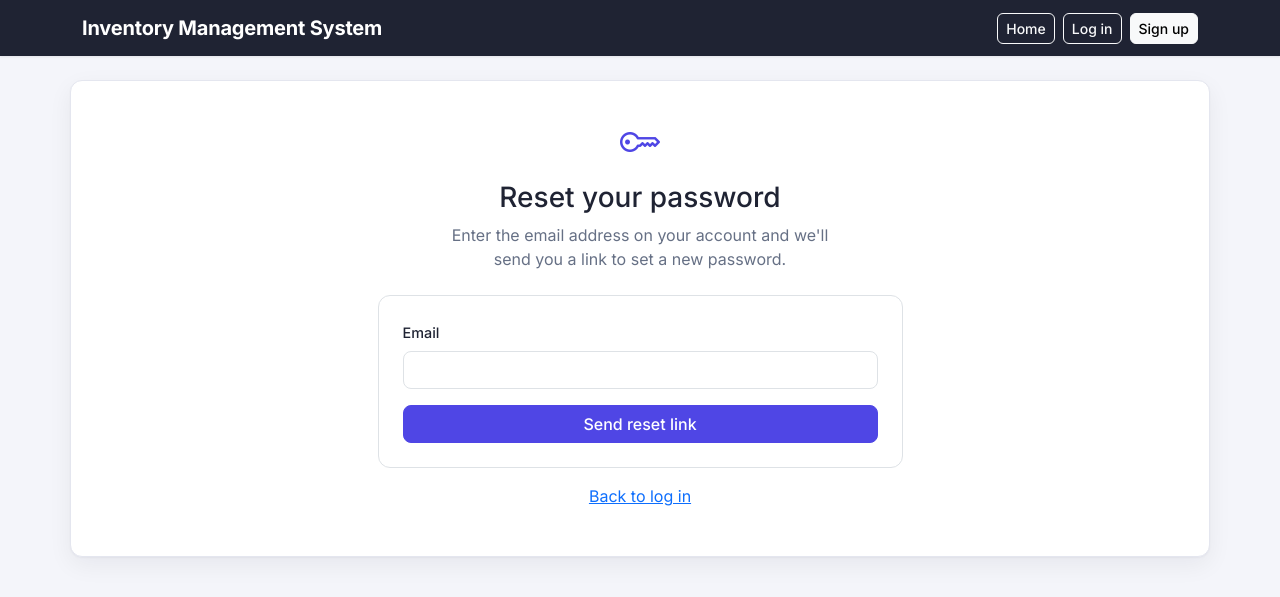
After one commit to abishek414/Inventory_Management_System, a Django app: page /password-reset/ in a window 1280 px wide. The commit adds this page. Shown: the top 597 px of the page. Run offline with Django 5.2, Linux system fonts and the light colour scheme.

Commit message:
Add forgot-password flow with email reset link

```diff
--- a/accounts/forms.py
+++ b/accounts/forms.py
@@ -1,5 +1,5 @@
 from django import forms
-from django.contrib.auth.forms import AuthenticationForm, UserCreationForm
+from django.contrib.auth.forms import AuthenticationForm, PasswordResetForm, SetPasswordForm, UserCreationForm
 
 from .models import User
 
@@ -42,3 +42,15 @@ class SignUpForm(BootstrapFormMixin, UserCreationForm):
 class LoginForm(BootstrapFormMixin, AuthenticationForm):
     """Just Django's built-in login form, styled to match the rest of the site."""
     pass
+
+
+class PasswordResetRequestForm(BootstrapFormMixin, PasswordResetForm):
+    """The "enter your email" form on the forgot-password page — just Django's
+    built-in form, styled to match the rest of the site."""
+    pass
+
+
+class SetNewPasswordForm(BootstrapFormMixin, SetPasswordForm):
+    """The "choose a new password" form reached from the emailed reset link —
+    just Django's built-in form, styled to match the rest of the site."""
+    pass
--- a/accounts/urls.py
+++ b/accounts/urls.py
@@ -2,7 +2,7 @@ from django.contrib.auth import views as auth_views
 from django.urls import path
 
 from . import views
-from .forms import LoginForm
+from .forms import LoginForm, PasswordResetRequestForm, SetNewPasswordForm
 
 urlpatterns = [
     path('', views.home, name='home'),
@@ -14,4 +14,37 @@ urlpatterns = [
     ),
     path('logout/', auth_views.LogoutView.as_view(), name='logout'),
     path('dashboard/', views.dashboard, name='dashboard'),
+
+    # "Forgot password" flow — request a reset link, get told to check your
+    # email, click the link from the email to set a new password, then land
+    # on a confirmation page. All four steps are Django's own built-in views;
+    # only the templates and the forms' styling are ours.
+    path(
+        'password-reset/',
+        auth_views.PasswordResetView.as_view(
+            template_name='registration/password_reset_form.html',
+            email_template_name='registration/password_reset_email.txt',
+            subject_template_name='registration/password_reset_subject.txt',
+            form_class=PasswordResetRequestForm,
+        ),
+        name='password_reset',
+    ),
+    path(
+        'password-reset/done/',
+        auth_views.PasswordResetDoneView.as_view(template_name='registration/password_reset_done.html'),
+        name='password_reset_done',
+    ),
+    path(
+        'reset/<uidb64>/<token>/',
+        auth_views.PasswordResetConfirmView.as_view(
+            template_name='registration/password_reset_confirm.html',
+            form_class=SetNewPasswordForm,
+        ),
+        name='password_reset_confirm',
+    ),
+    path(
+        'reset/done/',
+        auth_views.PasswordResetCompleteView.as_view(template_name='registration/password_reset_complete.html'),
+        name='password_reset_complete',
+    ),
 ]
--- a/requirements.txt
+++ b/requirements.txt
@@ -3,3 +3,8 @@ Django>=5.2,<6
 
 # Excel bulk-upload support (used from the "inventory" app later on)
 openpyxl>=3.1
+
+# Reads a local .env file for settings like SECRET_KEY and email
+# credentials, so you don't have to set environment variables by hand in
+# every terminal window. See .env.example.
+python-dotenv>=1.0
--- a/templates/base.html
+++ b/templates/base.html
@@ -42,9 +42,8 @@
                                             </a>
                                         </li>
                                     {% endfor %}
-                                    <li><hr class="dropdown-divider"></li>
-                                    <li><a class="dropdown-item" href="{% url 'organizations:create' %}">+ Create new organization</a></li>
                                     {% if current_membership.role.can_manage_users %}
+                                        <li><hr class="dropdown-divider"></li>
                                         <li><a class="dropdown-item" href="{% url 'organizations:manage_members' %}">Manage members</a></li>
                                         <li><a class="dropdown-item" href="{% url 'organizations:manage_roles' %}">Manage roles</a></li>
                                     {% endif %}
--- a/templates/registration/login.html
+++ b/templates/registration/login.html
@@ -20,7 +20,10 @@
             {% for error in form.non_field_errors %}
                 <div class="text-danger small mb-3">{{ error }}</div>
             {% endfor %}
-            <button type="submit" class="btn btn-primary">Log in</button>
+            <div class="d-flex justify-content-between align-items-center">
+                <button type="submit" class="btn btn-primary">Log in</button>
+                <a href="{% url 'password_reset' %}" class="small">Forgot password?</a>
+            </div>
         </form>
         <p class="mt-3">Don't have an account? <a href="{% url 'signup' %}">Sign up</a></p>
     </div>
--- /dev/null
+++ b/templates/registration/password_reset_form.html
@@ -0,0 +1,36 @@
+{% extends "base.html" %}
+
+{% block title %}Reset password{% endblock %}
+
+{% block content %}
+<div class="row justify-content-center">
+    <div class="col-12 col-md-7 col-lg-6">
+        <div class="text-center mb-4">
+            <div class="fs-1 text-primary mb-2"><i class="bi bi-key"></i></div>
+            <h1 class="h3 mb-2">Reset your password</h1>
+            <p class="text-muted mb-0 mx-auto" style="max-width: 26rem;">
+                Enter the email address on your account and we'll send you a link to set a
+                new password.
+            </p>
+        </div>
+
+        <div class="border rounded-3 p-3 p-md-4">
+            <form method="post">
+                {% csrf_token %}
+                {% for field in form %}
+                    <div class="mb-3">
+                        <label class="form-label" for="{{ field.id_for_label }}">{{ field.label }}</label>
+                        {{ field }}
+                        {% for error in field.errors %}
+                            <div class="text-danger small">{{ error }}</div>
+                        {% endfor %}
+                    </div>
+                {% endfor %}
+                <button type="submit" class="btn btn-primary w-100">Send reset link</button>
+            </form>
+        </div>
+
+        <p class="text-center mt-3"><a href="{% url 'login' %}">Back to log in</a></p>
+    </div>
+</div>
+{% endblock %}
--- /dev/null
+++ b/templates/registration/password_reset_subject.txt
@@ -0,0 +1 @@
+Reset your password — Inventory Management System
```
Also changed, not shown: config/settings.py (+31 -0 lines), config/wsgi.py (+11 -0 lines), manage.py (+13 -0 lines), templates/registration/password_reset_complete.html (added, +14 -0 lines), templates/registration/password_reset_confirm.html (added, +44 -0 lines), templates/registration/password_reset_done.html (added, +17 -0 lines), templates/registration/password_reset_email.txt (added, +13 -0 lines), 2 other files.
